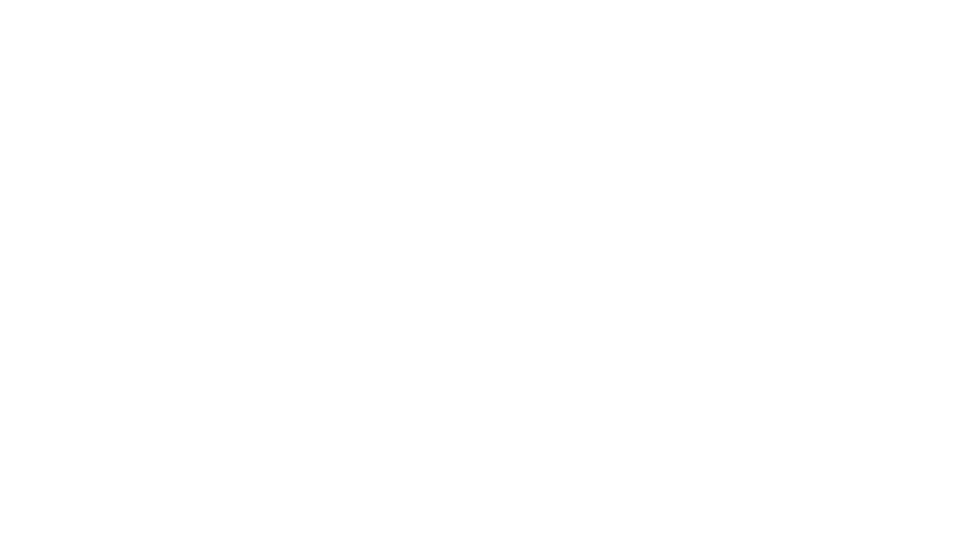
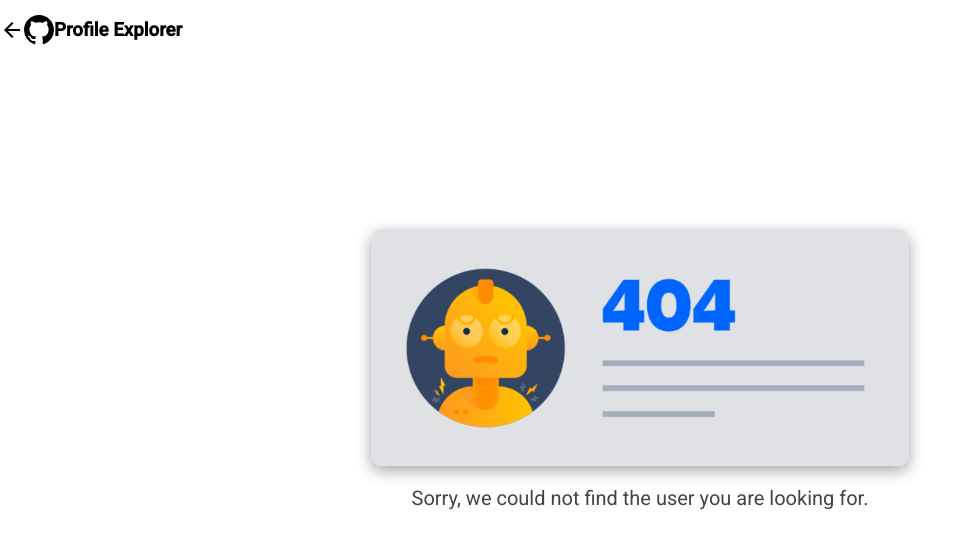
Before and after one commit to sherlhy-leon/profile-explorer, an Angular app: page /not-found in a window 1280 px wide. Before the commit this address led to /. Shown: the top 548 px of the page, without its empty margins (0-976 px from the left). Built offline with nearby package versions, Linux system fonts and the light colour scheme.

Commit message:
Add 404 page

```diff
--- a/angular.json
+++ b/angular.json
@@ -29,6 +29,11 @@
               {
                 "glob": "**/*",
                 "input": "public"
+              },
+              {
+                "glob": "**/*",
+                "input": "src/assets",
+                "output": "/assets"
               }
             ],
             "styles": [
@@ -89,6 +94,11 @@
               {
                 "glob": "**/*",
                 "input": "public"
+              },
+              {
+                "glob": "**/*",
+                "input": "src/assets",
+                "output": "/assets"
               }
             ],
             "styles": [
--- a/src/app/app.routes.ts
+++ b/src/app/app.routes.ts
@@ -2,9 +2,11 @@ import { Routes } from '@angular/router';
 import { UserProfileDetailsComponent } from './pages/user-profile-details/user-profile-details.component';
 import { ProfileExplorerComponent } from './pages/profile-explorer/profile-explorer.component';
 import { ErrorComponent } from './pages/error/error.component';
+import { NotFoundComponent } from './pages/not-found/not-found.component';
 
 export const routes: Routes = [
     { path: '', component: ProfileExplorerComponent },
     { path: 'user/:userlogin', component: UserProfileDetailsComponent },
-    { path: 'error', component: ErrorComponent }
+    { path: 'error', component: ErrorComponent },
+    { path: 'not-found', component: NotFoundComponent }
 ];
--- a/src/app/pages/error/error.component.html
+++ b/src/app/pages/error/error.component.html
@@ -1,5 +1,6 @@
 <app-header></app-header>
 <div class="container">
-    <mat-icon class="icon">info</mat-icon>
-    <span>Error loading data.</span>
+    <mat-icon class="icon">cancel</mat-icon>
+    <span class="title">Unexpected Error</span>
+    <p>Sorry, the application ran into an unexpected error. Try again later.</p>
 </div>
--- a/src/app/pages/error/error.component.scss
+++ b/src/app/pages/error/error.component.scss
@@ -4,8 +4,11 @@
     align-items: center;
     height: 92vh;
     flex-direction: column;
-    font-size: 30px;
     color: #444444;
+
+    .title {
+        font-size: 30px;
+    }
 }
 
 .icon {
--- /dev/null
+++ b/src/app/pages/not-found/not-found.component.html
@@ -0,0 +1,5 @@
+<app-header></app-header>
+<div class="container">
+    <img class="image-card" src="assets/404.png">
+    <p>Sorry, we could not find the user you are looking for.</p>
+</div>
--- /dev/null
+++ b/src/app/pages/not-found/not-found.component.scss
@@ -0,0 +1,14 @@
+.image-card {
+    border-radius: 10px;
+    box-shadow: rgba(0, 0, 0, 0.35) 0px 5px 15px;
+}
+
+.container {
+    display: flex;
+    justify-content: center;
+    align-items: center;
+    flex-direction: column;
+    color: #444444;
+    height: 80vh;
+    font-size: 20px;
+}
--- a/src/app/pages/user-profile-details/user-profile-details.component.ts
+++ b/src/app/pages/user-profile-details/user-profile-details.component.ts
@@ -6,6 +6,7 @@ import { ActivatedRoute, Router, RouterModule } from '@angular/router';
 import { UserProfileDetails } from '../../models/user-profile-details.model';
 import { MatIconModule } from '@angular/material/icon';
 import { HeaderComponent } from "../../components/header/header.component";
+import { HttpErrorResponse } from '@angular/common/http';
 
 @Component({
   selector: 'app-user-profile-details',
@@ -25,8 +26,13 @@ export class UserProfileDetailsComponent implements OnInit {
       next: (user) => {
         this.user = user;
       },
-      error: (error) => {
-        this.router.navigate(['/error']);
+      error: (error: HttpErrorResponse) => {
+        if(error.status === 404) {
+          this.router.navigate(['/not-found']);
+        }
+        else {
+          this.router.navigate(['/error']);
+        }
       }
     })
   };
```
Also changed, not shown: src/app/pages/not-found/not-found.component.ts (added, +13 -0 lines), src/assets/404.png (added), 1 other file (tests, documents, lock files or other folders).
